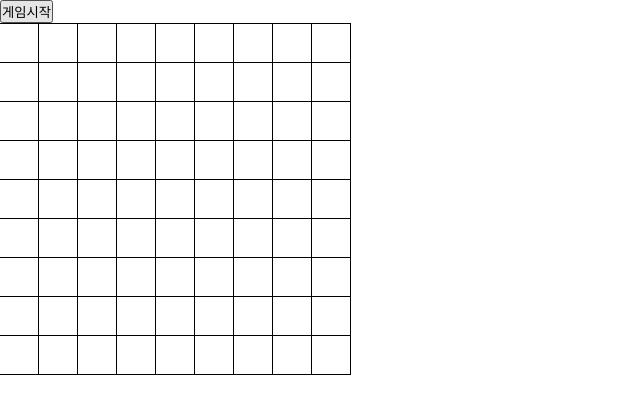
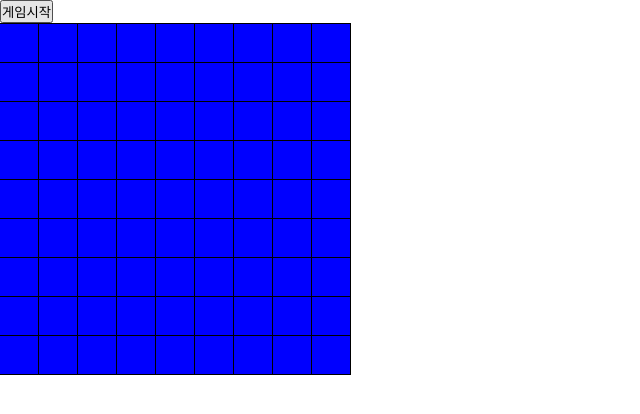
Before and after one commit to green-kong/mineSweeper, a Next.js app: page / in a window 1280 px wide. Both pictures are taken after a click on the button "게임시작". Shown: the top 414 px of the page, without its empty margins (0-640 px from the left). Built offline with nearby package versions, Linux system fonts and the light colour scheme.

Commit message:
wip: zero open

```diff
--- a/components/game.tsx
+++ b/components/game.tsx
@@ -2,25 +2,32 @@ import { MouseEvent, useEffect, useState, useRef } from 'react';
 
 interface IGameProps {
   game: undefined | any[][];
+  r: number;
+  c: number;
 }
 
-const Game = ({ game }: IGameProps): JSX.Element => {
-  // const [gameMap, setGameMap] = useState<JSX.Element[]>([]);
+const Game = ({ game, r, c }: IGameProps): JSX.Element => {
+  const [check, setCheck] = useState<boolean[][]>(
+    new Array(r).fill(false).map(() => new Array(c).fill(false))
+  );
 
   useEffect(() => {
     if (!game) return;
-    // console.log('asdfadfasd');
-    // const newMap = generateMap(game);
-    // setGameMap(newMap);
-    const list = mineRef.current?.children;
-    console.log(list[0]);
+    const newCheck = new Array(r)
+      .fill(false)
+      .map(() => new Array(c).fill(false));
+    setCheck(newCheck);
   }, [game]);
 
   const clickSquare = (e: MouseEvent<HTMLLIElement>) => {
     if (!game) return;
+
     const x = Number(e.currentTarget.attributes[1].value);
     const y = Number(e.currentTarget.attributes[0].value);
-    e.currentTarget.innerHTML = game[x][y];
+
+    const newCheck = [...check];
+    newCheck[x][y] = true;
+    setCheck(newCheck);
   };
 
   const generteRow = (value: any[], index: number): JSX.Element[] => {
@@ -38,10 +45,13 @@ const Game = ({ game }: IGameProps): JSX.Element => {
             boxSizing: 'border-box',
             marginLeft: '-1px',
             marginBottom: '-1px',
+            backgroundColor:
+              check.length !== 0 && check[i][index] ? 'red' : 'blue',
           }}
           data-y={index}
           data-x={i}
           onClick={clickSquare}
+          className={check.length !== 0 && check[i][index] ? 'open' : 'close'}
         ></li>
       );
     });
@@ -57,8 +67,6 @@ const Game = ({ game }: IGameProps): JSX.Element => {
     });
   };
 
-  const mineRef = useRef<HTMLUListElement | null>(null);
-
   if (!game) return <></>;
   return (
     <div>
@@ -68,7 +76,6 @@ const Game = ({ game }: IGameProps): JSX.Element => {
           width: '10px',
           justifyContent: 'space-between',
         }}
-        ref={mineRef}
       >
         {generateMap(game)}
       </ul>
--- /dev/null
+++ b/components/square.tsx
@@ -0,0 +1,3 @@
+const Square = () => {};
+
+export default Square;
--- a/pages/index.tsx
+++ b/pages/index.tsx
@@ -17,7 +17,7 @@ const Home: NextPage = () => {
   return (
     <>
       <button onClick={startGame}>게임시작</button>
-      <Game game={game} />
+      <Game game={game} r={9} c={9} />
     </>
   );
 };
```
Also changed, not shown: utils/zeroSquare.js (added, +19 -0 lines), .eslintrc.json.
